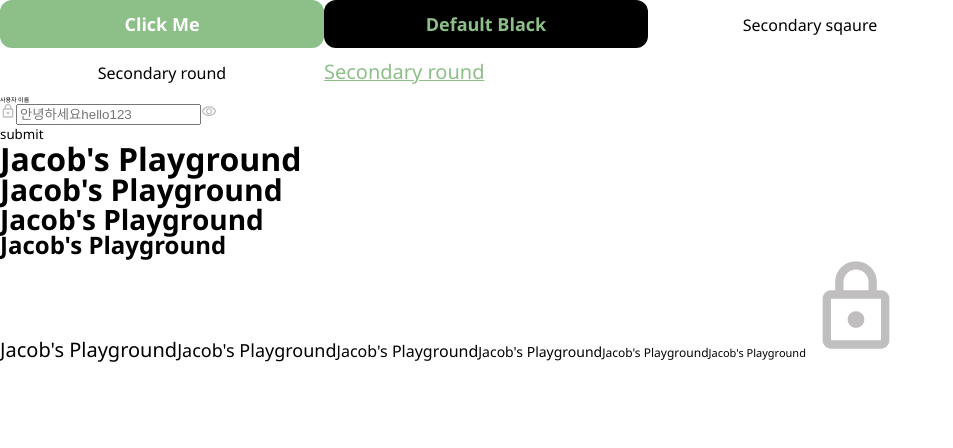
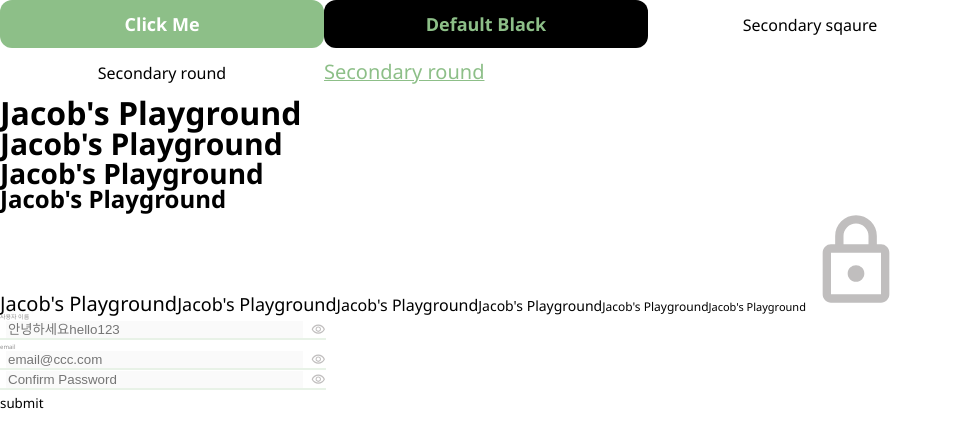
Before and after one commit to VegiSpace/VegiSpace-FE, a React (Create React App) app: page / in a window 1280 px wide. Shown: the top 448 px of the page, without its empty margins (0-953 px from the left). Built offline with nearby package versions, Linux system fonts and the light colour scheme; a web font is replaced by a local one.

Commit message:
add: Input Container Component - disabled, focused, isValid

```diff
--- a/src/App.tsx
+++ b/src/App.tsx
@@ -1,106 +1,12 @@
 import React, { FormEvent, useState } from "react";
-import {
-  Button,
-  ButtonDefault,
-  ButtonSecondary,
-  ButtonText,
-} from "./components/Button/Button";
+import { Button } from "./components/Button/Button";
 import { InputContainer } from "./components/Input/Input";
 import { Icon } from "./components/Icon";
 import { Typo } from "./components/Typo";
+import SignUp from "../src/templates/signup";
 
-interface InputCommonProps {
-  id?: number;
-  name: string;
-  type: "text" | "password";
-  placeholder: string;
-  label: string;
-}
-interface InputValidProps {
-  pattern?: string;
-  required?: boolean;
-  errorMessage?: string;
-  errorHandler: (value: string) => boolean;
-}
-
-export type InputProps = InputCommonProps & InputValidProps;
-
-export interface UserFormInputProps {
-  [idx: string]: string;
-  username: string;
-  password: string;
-  confirmPassword: string;
-}
-
-interface InputStateControlProps {
-  onChange: (e: React.ChangeEvent<HTMLInputElement>) => void;
-  value: UserFormInputProps[keyof UserFormInputProps];
-}
-
-export type InputContainerProps = InputProps & InputStateControlProps;
-
-export function IsEmail(value: string) {
-  const regExp = /^[a-zA-Z0-9]+@[a-zA-Z0-9]+\.[A-Za-z]+$/;
-  console.log(value, regExp.test(value));
-  if (value === undefined || value === "") {
-    return true;
-  } else {
-    return regExp.test(value) ? true : false; //조건 충족 시 true 반환
-  }
-}
 
 const App = (): JSX.Element => {
-  const [values, setValues] = useState<UserFormInputProps>({
-    username: "",
-    password: "",
-    confirmPassword: "",
-  });
-
-  const handleSubmit = (event: FormEvent<HTMLFormElement>) => {
-    event.preventDefault();
-    console.log(values);
-  };
-
-  const onChange = (event: React.ChangeEvent<HTMLInputElement>) => {
-    const {
-      currentTarget: { name, value },
-    } = event;
-    setValues({ ...values, [name]: value });
-  };
-
-  const inputs: InputProps[] = [
-    {
-      id: 1,
-      name: "username",
-      type: "text",
-      placeholder: "안녕하세요hello123",
-      errorMessage: "이름은 3~16자로 구성되며 특수문자 사용이 불가능합니다.",
-      errorHandler: IsEmail,
-      label: "사용자 이름",
-      required: true,
-    },
-    /*{
-      id: 2,
-      name: "password",
-      type: "password",
-      placeholder: "안녕하세요hello123",
-      errorMessage:
-        "비밀번호는 8~20자로 구성되며 최소 1개의 글자, 1개의 숫자, 1개의 특수문자로 구성되어야 합니다.",
-      label: "비밀번호",
-      pattern: `^(?=.*[0-9])(?=.*[a-zA-Z])(?=.*[!@#$%^&*])[a-zA-Z0-9!@#$%^&*]{8,20}$`,
-      required: true,
-    },
-    {
-      id: 5,
-      name: "confirmPassword",
-      type: "password",
-      placeholder: "Confirm Password",
-      errorMessage: "Passwords don't match!",
-      label: "Confirm Password",
-      pattern: values.password,
-      required: true,
-    },*/
-  ];
   return (
     <>
       <Button.Default disabled={false} color="green">
@@ -116,18 +22,6 @@ const App = (): JSX.Element => {
         Secondary round
       </Button.Secondary>
       <Button.Text color="green">Secondary round</Button.Text>
-      <form onSubmit={handleSubmit}>
-        {inputs.map(({ id, name, ...args }: InputProps) => (
-          <InputContainer
-            key={id}
-            name={name}
-            value={values[name]}
-            onChange={onChange}
-            {...args}
-          />
-        ))}
-        <button onClick={() => console.log(values)}>submit</button>
-      </form>
 
       <Typo.Title1>Jacob's Playground</Typo.Title1>
       <Typo.Title2>Jacob's Playground</Typo.Title2>
@@ -142,6 +36,8 @@ const App = (): JSX.Element => {
       <Typo.Caption1>Jacob's Playground</Typo.Caption1>
       <Typo.Caption2>Jacob's Playground</Typo.Caption2>
       <Icon.Lock width={100} height={100} />
+
+      <SignUp />
     </>
   );
 };
--- /dev/null
+++ b/src/components/Input/Input.styles.tsx
@@ -0,0 +1,76 @@
+import styled, { css } from "styled-components";
+import { colors } from "../../styles/options";
+
+const StyledInputContainer = styled.div`
+  width: fit-content;
+`;
+
+const StyledInputTitle = styled.label`
+  color: ${colors.grey[500]};
+`;
+
+const StyledInputWrapper = styled.div<{ focused: string; isValid: boolean }>`
+  ${({ focused, isValid }) =>
+    focused === "false" &&
+    isValid === true &&
+    css`
+      border-bottom: 2px solid ${colors.primary["25"]};
+    `}
+
+  ${({ focused, isValid }) =>
+    focused === "false" &&
+    isValid === false &&
+    css`
+      border-bottom: 2px solid ${colors.warning["25"]};
+    `}
+
+      ${({ focused, isValid }) =>
+    focused === "true" &&
+    isValid === true &&
+    css`
+      border-bottom: 2px solid ${colors.primary["300"]};
+    `}
+          ${({ focused, isValid }) =>
+    focused === "true" &&
+    isValid === false &&
+    css`
+      border-bottom: 2px solid ${colors.warning["25"]};
+    `}
+  margin: 0.4rem 0;
+  width: 32.6rem;
+  height: 1.6rem;
+  padding-top: 0.4rem;
+  padding-bottom: 0.8rem;
+  display: flex;
+  flex-direction: row;
+  align-items: center;
+  justify-content: space-between;
+`;
+
+const StyledInput = styled.input`
+  border: none;
+  margin-left: 0.6rem;
+  margin-right: 0.8rem;
+  width: 100%;
+  color: ${colors.neutral[1000]};
+`;
+
+const StyledInputCaptionWrapper = styled.div<{ isValid: boolean }>`
+  ${({ isValid }) =>
+    isValid
+      ? css`
+          display: none;
+        `
+      : css`
+          display: block;
+          color: ${colors.warning["25"]};
+        `}
+`;
+
+export {
+  StyledInputContainer,
+  StyledInputTitle,
+  StyledInputWrapper,
+  StyledInput,
+  StyledInputCaptionWrapper,
+};
--- a/src/components/Input/Input.tsx
+++ b/src/components/Input/Input.tsx
@@ -1,48 +1,62 @@
 import { FormEvent, InputHTMLAttributes, ReactNode, useState } from "react";
 // import StyledDefault from "./Button.styles";
-import styled, { css } from "styled-components";
-import { colors, borderRadius } from "../../styles/options";
+import {
+  StyledInputContainer,
+  StyledInputTitle,
+  StyledInputWrapper,
+  StyledInput,
+  StyledInputCaptionWrapper,
+} from "./Input.styles";
+import { Typo } from "../Typo";
 import { Icon } from "../Icon";
-import { InputContainerProps } from "../../App";
+import { InputProps, InputStateControlProps } from "../../templates/signup";
 
 interface widthProps {
   width: "full" | "half" | "mini";
 }
 
-const StyledInputTitle = styled.label`
-  color: black;
-`;
+interface IconProps {
+  showLeftIcon?: boolean;
+  showRightIcon?: boolean;
+}
 
-const StyledInput = styled.input<{
-  focused: string;
-}>``;
-const StyledInputError = styled.span``;
+export type InputContainerProps = InputProps & InputStateControlProps;
 
-const StyledInputWrapper = styled.div``;
+const InputContainer = ({
+  label,
+  isValid,
+  errorHandler,
+  captionMessage,
+  onChange,
+  value,
+  disabled,
+  showLeftIcon,
+  showRightIcon,
 
-const StyledInputContainer = styled.div``;
-const InputContainer = (props: InputContainerProps) => {
+  ...inputProps
+}: InputContainerProps & IconProps) => {
   const [focused, setFocused] = useState(false);
-
-  const { label, errorHandler, errorMessage, onChange, value, ...inputProps } =
-    props;
+  console.log(isValid, "InputContainer", label);
 
   const handleFocus = () => {
     setFocused(true);
   };
   return (
     <StyledInputContainer>
-      <InputTitle label={label} />
+      {label && <InputTitle label={label} />}
       <InputWrapper
         onChange={onChange}
         focused={focused}
-        handleFocus={handleFocus}
         setFocused={setFocused}
-        errorMessage={errorMessage}
+        showLeftIcon={showLeftIcon}
+        showRightIcon={showRightIcon}
         value={value}
+        disabled={disabled}
+        isValid={isValid ?? true}
         {...inputProps}
       />
-      {!errorHandler(value) && <InputError errorMessage={errorMessage} />}
+
+      <InputCaption captionMessage={captionMessage} isValid={isValid ?? true} />
     </StyledInputContainer>
   );
 };
@@ -50,53 +64,71 @@ const InputContainer = (props: InputContainerProps) => {
 const InputTitle = ({ label }: Pick<InputContainerProps, "label">) => {
   return <StyledInputTitle>{label}</StyledInputTitle>;
 };
-// {name, type, placeholder,pattern, required, errorMessage, onChange, value}:
+
 const InputWrapper = ({
   onChange,
-  handleFocus,
   focused,
   setFocused,
   name,
   type,
   placeholder,
-  pattern,
+  showLeftIcon,
+  showRightIcon,
+  isValid,
+  disabled,
   required,
 
   value,
-}: Partial<InputContainerProps> & {
-  handleFocus: () => void;
-  setFocused: React.Dispatch<React.SetStateAction<boolean>>;
-  focused: boolean;
-}) => {
+}: Partial<InputContainerProps> &
+  IconProps & {
+    /*handleFocus: () => void;*/
+    setFocused: React.Dispatch<React.SetStateAction<boolean>>;
+    focused: boolean;
+  }) => {
+  console.log(isValid, "input Wrapper", name);
   return (
     <>
-      <StyledInputWrapper>
-        <Icon.Lock />
+      <StyledInputWrapper
+        focused={focused.toString()}
+        isValid={isValid ?? true}
+      >
+        {showLeftIcon && <Icon.Lock />}
         <StyledInput
           type={type}
           placeholder={placeholder}
           name={name}
-          pattern={pattern}
           required={required}
           onChange={onChange}
           value={value}
+          onFocus={() => setFocused(true)}
+          onBlur={() => setFocused(false)}
+          disabled={disabled}
+
           /*onFocus={() => console.log("Focused on input")}
-        onBlur={() => console.log("Triggered because this input lost focus")}*/
+        onBlur={() => console.log("Triggered because this input lost focus")}
           onBlur={handleFocus}
           onFocus={() => name === "confirmPassword" && setFocused(true)}
-          focused={focused.toString()}
+          focused={focused.toString()}*/
         />
-        <Icon.VisibilityIcon />
+
+        {showRightIcon && <Icon.VisibilityIcon />}
       </StyledInputWrapper>
     </>
   );
 };
 
-const InputError = ({
-  errorMessage,
-}: Pick<InputContainerProps, "errorMessage">) => {
-  return <StyledInputError>{errorMessage}</StyledInputError>;
+const InputCaption = ({
+  captionMessage,
+  isValid,
+}: Partial<InputContainerProps>) => {
+  console.log(isValid, "input cation");
+  return (
+    <>
+      <StyledInputCaptionWrapper isValid={isValid ?? true}>
+        <Typo.Caption3>{captionMessage}</Typo.Caption3>
+      </StyledInputCaptionWrapper>
+    </>
+  );
 };
 
 export { InputContainer };
-export type { InputContainerProps };
--- /dev/null
+++ b/src/templates/signup.tsx
@@ -0,0 +1,103 @@
+import React, { FormEvent, useState } from "react";
+import { InputContainer } from "../components/Input/Input";
+import { IsEmail } from "../utiles/validation";
+
+const inputs: InputProps[] = [
+  {
+    id: 1,
+    name: "username",
+    type: "text",
+    placeholder: "안녕하세요hello123",
+    label: "사용자 이름",
+    required: true,
+  },
+  {
+    id: 2,
+    name: "email",
+    type: "email",
+    placeholder: "email@ccc.com",
+    captionMessage: "잘못된 email 형식입니다",
+    label: "email",
+    errorHandler: IsEmail,
+    required: true,
+  },
+  {
+    id: 3,
+    name: "password",
+    type: "password",
+    placeholder: "Confirm Password",
+    captionMessage: "Passwords don't match!",
+    label: "" /**라벨 없는 경우 */,
+    required: true,
+  },
+];
+
+interface InputCommonProps {
+  id?: number;
+  name: string;
+  type: "text" | "password" | "email";
+  placeholder: string;
+  label: string;
+  required?: boolean;
+}
+interface InputValidProps {
+  disabled?: boolean;
+  captionMessage?: string;
+  errorHandler?: (value: string) => boolean;
+  isValid?: boolean;
+}
+
+export type InputProps = InputCommonProps & InputValidProps;
+
+export interface UserFormInputProps {
+  [idx: string]: string;
+  username: string;
+  email: string;
+  password: string;
+}
+
+export interface InputStateControlProps {
+  onChange: (e: React.ChangeEvent<HTMLInputElement>) => void;
+  value: UserFormInputProps[keyof UserFormInputProps];
+}
+
+const SignUp = () => {
+  const [values, setValues] = useState<UserFormInputProps>({
+    username: "",
+    password: "",
+    email: "",
+  });
+
+  const handleSubmit = (event: FormEvent<HTMLFormElement>) => {
+    event.preventDefault();
+    console.log(values);
+  };
+
+  const onChange = (event: React.ChangeEvent<HTMLInputElement>) => {
+    const {
+      currentTarget: { name, value },
+    } = event;
+    setValues({ ...values, [name]: value });
+  };
+
+  return (
+    <form onSubmit={handleSubmit}>
+      {inputs.map(({ id, name, errorHandler, ...args }: InputProps) => (
+        <InputContainer
+          key={id}
+          name={name}
+          value={values[name]}
+          onChange={onChange}
+          showLeftIcon={false}
+          showRightIcon={true}
+          isValid={errorHandler?.(values[name]) ?? true}
+          disabled={true}
+          {...args}
+        />
+      ))}
+      <button onClick={() => console.log(values)}>submit</button>
+    </form>
+  );
+};
+
+export default SignUp;
--- /dev/null
+++ b/src/utiles/validation.tsx
@@ -0,0 +1,36 @@
+//조건 충족 시 true 반환
+//경고창을 띄울 필요가 없는 상태: true
+
+function IsEmail(value: string) {
+  const regExp = /^[a-zA-Z0-9]+@[a-zA-Z0-9]+\.[A-Za-z]+$/;
+  console.log(value, regExp.test(value));
+  if (value === undefined || value === "") {
+    return true;
+  } else {
+    return regExp.test(value); //조건 충족 시 true 반환
+  }
+}
+
+function IsId(value: string) {
+  const regExp = /[A-Za-z0-9]\w{4,}/;
+  console.log(value, regExp.test(value));
+  if (value === undefined || value === "") {
+    return true;
+  } else {
+    return regExp.test(value); //조건 충족 시 true 반환
+  }
+}
+
+function IsPassword(value: string) {
+  const regExp =
+    /^(?=.*[A-Za-z])(?=.*\d)(?=.*[@$!%*#?&])[A-Za-z\d@$!%*#?&]{10,}$/;
+  console.log(regExp.test(value));
+  console.log(value, regExp.test(value));
+  if (value === undefined || value === "") {
+    return true;
+  } else {
+    return regExp.test(value); //조건 충족 시 true 반환
+  }
+}
+
+export { IsEmail, IsId, IsPassword };
```
